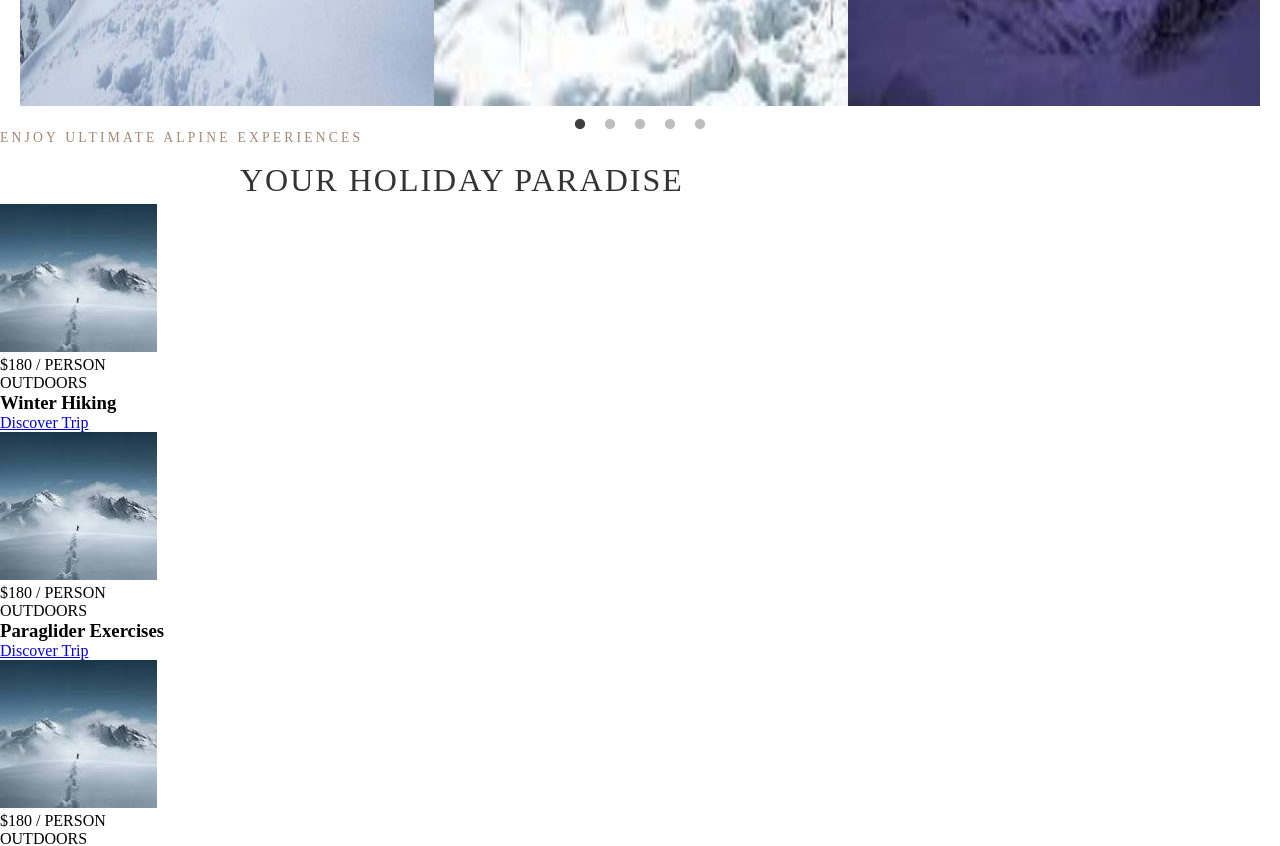
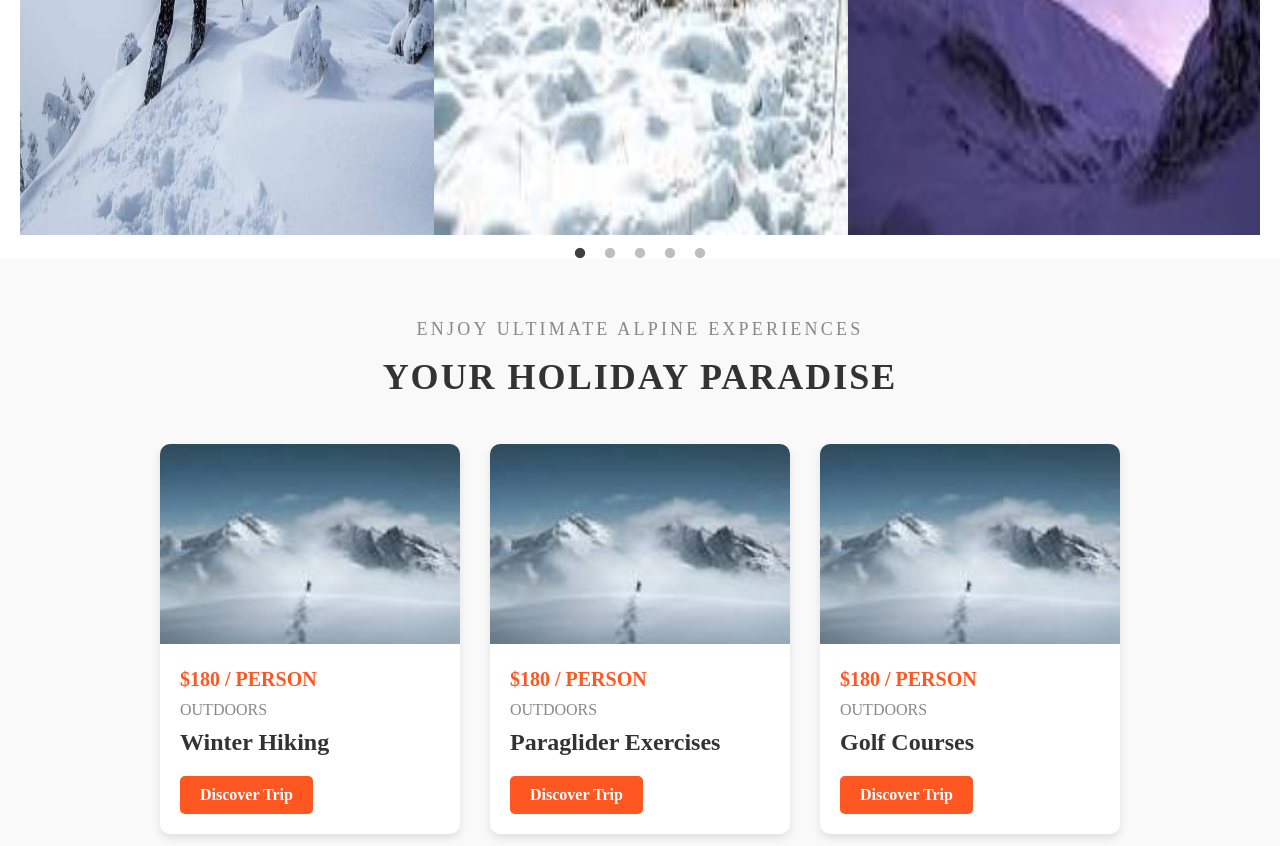
Before and after one commit to Debajyoti045/Mountain-Hotel, a React (Vite) app: page / in a window 1280 px wide. Shown: the part 1720-2566 px from the top of the page. Built offline with nearby package versions, Linux system fonts and the light colour scheme.

Commit message:
added service css

```diff
--- a/src/CSS/Services.css
+++ b/src/CSS/Services.css
@@ -0,0 +1,92 @@
+/* Services.css */
+
+.holiday-section {
+    padding: 60px 20px;
+    background-color: #f9f9f9;
+    text-align: center;
+  }
+
+  .small-text {
+    font-size: 18px;
+    color: #888;
+    margin-bottom: 10px;
+  }
+
+  .big-text {
+    font-size: 36px;
+    color: #333;
+    margin-bottom: 40px;
+    font-weight: bold;
+  }
+
+  .card-container {
+    display: flex;
+    flex-wrap: wrap;
+    justify-content: center;
+    gap: 30px;
+  }
+
+  .card {
+    background-color: white;
+    border-radius: 10px;
+    box-shadow: 0 4px 8px rgba(0, 0, 0, 0.1);
+    overflow: hidden;
+    transition: transform 0.3s ease;
+    width: 300px;
+  }
+
+  .card:hover {
+    transform: translateY(-10px);
+  }
+
+  .card img {
+    width: 100%;
+    height: 200px;
+    object-fit: cover;
+  }
+
+  .card-info {
+    padding: 20px;
+    text-align: left;
+  }
+
+  .price {
+    font-size: 20px;
+    color: #ff5722;
+    font-weight: bold;
+  }
+
+  .small-title {
+    font-size: 16px;
+    color: #888;
+    margin: 10px 0;
+  }
+
+  .main-title {
+    font-size: 24px;
+    color: #333;
+    margin-bottom: 20px;
+  }
+
+  .discover-link {
+    display: inline-block;
+    padding: 10px 20px;
+    color: #fff;
+    background-color: #ff5722;
+    border-radius: 5px;
+    text-decoration: none;
+    font-weight: bold;
+    transition: background-color 0.3s ease;
+  }
+
+  .discover-link:hover {
+    background-color: #e64a19;
+  }
+
+  /* Responsive adjustments */
+  @media (max-width: 768px) {
+    .card-container {
+      flex-direction: column;
+      align-items: center;
+    }
+  }
```
